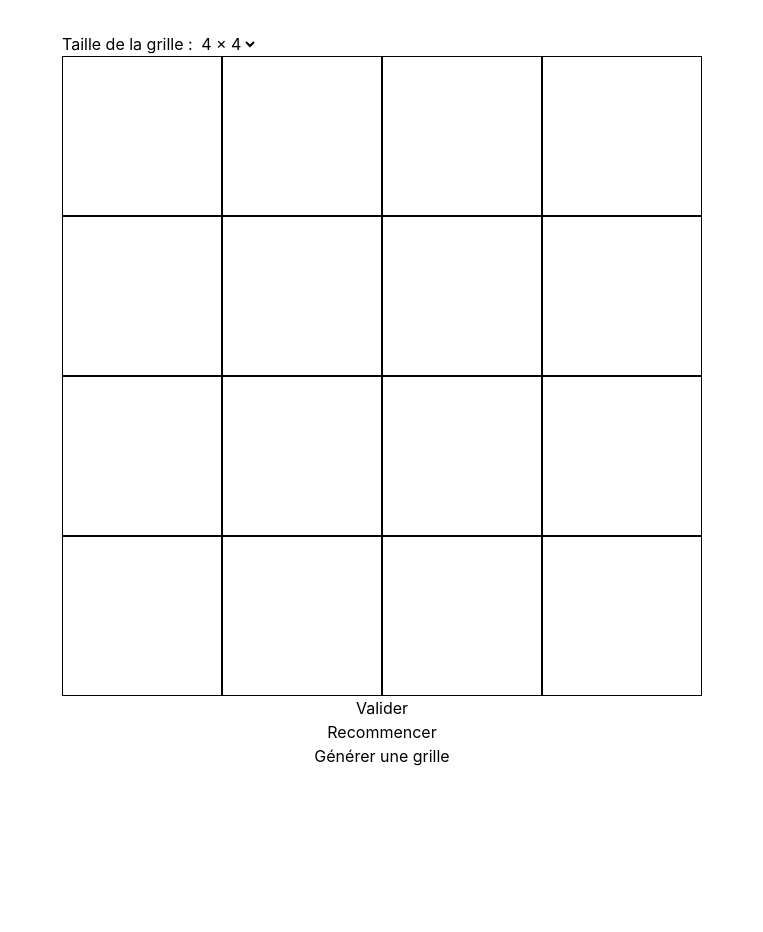
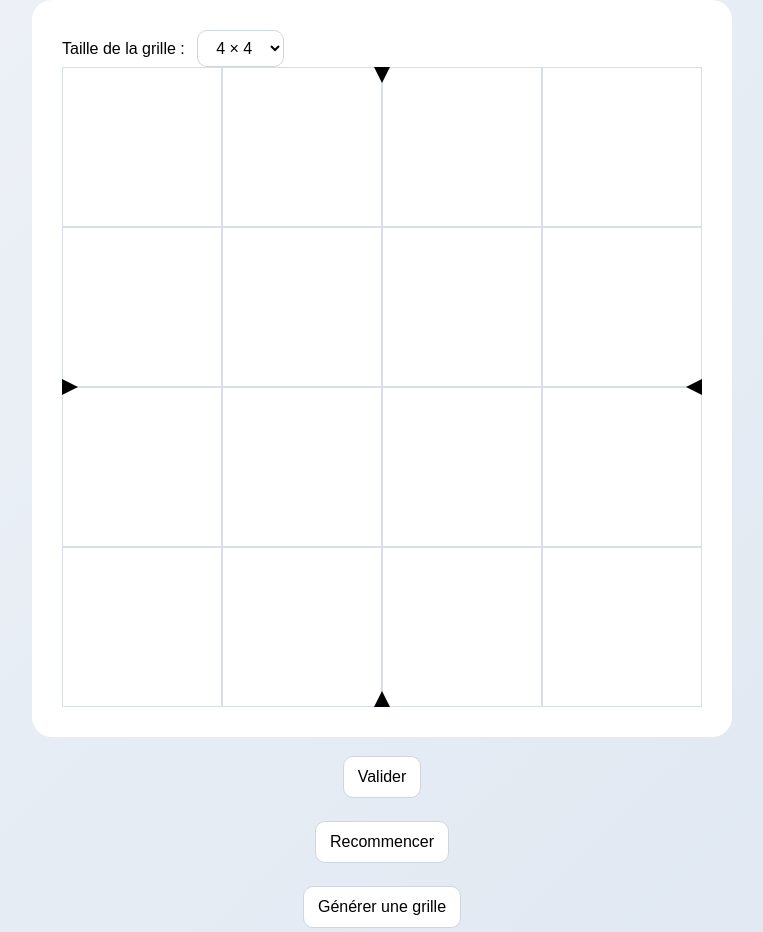
Before and after one commit to hugohausammann/TM_hugo, a Vue app in the folder TM_hugo/: page / in a window 1280 px wide. Shown: the whole page, without its empty margins (258-1021 px from the left). Before the commit the page ends 800 px from the top, so only its background shows below. Built offline with nearby package versions, Linux system fonts and the light colour scheme.

Commit message:
amélioration esthétique et ajout de son au clic

```diff
--- a/TM_hugo/src/components/Takuzu.vue
+++ b/TM_hugo/src/components/Takuzu.vue
@@ -33,6 +33,13 @@ function changerCellule(indexLigne: number, indexCellule: number) {
   if (cellulesFixes.value[indexLigne]?.[indexCellule]) {
     return
   }
+
+  jouerSonClic()
+
+  lignesEnErreur.value = []
+  colonnesEnErreur.value = []
+  messageValidation.value = ''
+
 
   const ligne = grille.value[indexLigne]
 
@@ -143,34 +150,43 @@ function chercherColonnesEnErreur() {
     }
   }
 }
+
+const sonClic = new Audio('/son/touch.mp3')
+
+function jouerSonClic() {
+  sonClic.currentTime = 0
+  sonClic.play()
+}
 </script>
 
 <template>
   <div class="page">
-    <div>
+    <div class="jeu">
       <label>
         Taille de la grille :
-
-        <select
-          v-model.number="taille"
-          @change="changerTaille"
-        >
+        <select v-model.number="taille" :disabled="jeuTermine"@change="changerTaille">
           <option :value="4">4 × 4</option>
           <option :value="6">6 × 6</option>
           <option :value="8">8 × 8</option>
         </select>
       </label>
-      <div
-        v-for="(ligne, indexLigne) in grille"
-        class="ligne"
-      >
+
+      <div class="grille"
+      :class="{ 'grille-victoire': jeuTermine }">
+        <div class="triangle triangle-haut"></div>
+        <div class="triangle triangle-bas"></div>
+        <div class="triangle triangle-gauche"></div>
+        <div class="triangle triangle-droite"></div>
+
+        <div v-for="(ligne, indexLigne) in grille" class="ligne">
           <div
             v-for="(cellule, indexCellule) in ligne"
             class="cellule"
             :class="{
-            erreur:
-              lignesEnErreur.includes(indexLigne) ||
-              colonnesEnErreur.includes(indexCellule)
+              erreur: lignesEnErreur.includes(indexLigne) || colonnesEnErreur.includes(indexCellule),
+              fixe: cellulesFixes[indexLigne]?.[indexCellule],
+              zero: cellule === 0,
+              un: cellule === 1
             }"
             @click="changerCellule(indexLigne, indexCellule)"
             :style="{
@@ -183,12 +199,13 @@ function chercherColonnesEnErreur() {
           </div>
         </div>
       </div>
-    <p v-if="messageValidation">{{ messageValidation }}</p>
+    </div>
 
-    <button :disabled="jeuTermine" @click="validerPartie">Valider</button>
+    <p v-if="messageValidation" class="message" :class="{ victoire: jeuTermine}">{{ messageValidation }}</p>
+
+    <button :disabled="jeuTermine || grilleInitiale.length === 0" @click="validerPartie">Valider</button>
     <button :disabled="grilleInitiale.length === 0" @click="recommencer">Recommencer</button>
-    <button @click="genererGrille">Générer une grille</button>
-
+    <button :disabled="jeuTermine" @click="genererGrille">Générer une grille</button>
   </div>
 </template>
 
@@ -199,6 +216,17 @@ function chercherColonnesEnErreur() {
   flex-direction: column;
   justify-content: center;
   align-items: center;
+  gap: 15px;
+
+  background: linear-gradient(135deg, #eef2f7, #dfe7f1);
+  font-family: Arial, sans-serif;
+}
+
+.jeu {
+  background: white;
+  padding: 30px;
+  border-radius: 20px;
+  box-shadow: 0 12px 35px rgba(0, 0, 0, 0, 12);
 }
 
 .ligne {
@@ -206,18 +234,192 @@ function chercherColonnesEnErreur() {
 }
 
 .cellule {
-  border: 1px solid black;
   display: flex;
   justify-content: center;
   align-items: center;
+  box-sizing: border-box;
+
+  border: 1px solid #d8dee8;
+  background: #ffffff;
+
+  font-weight: 500;
+  cursor: pointer;
+
+  transition:
+    background-color 0.15s,
+    transform 0.1s,
+    box-shadow 0.15s;
+}
+
+.cellule:hover {
+  background: #f4f7fb;
+}
+
+.cellule:active {
+  transform: scale(0.94);
+}
+
+.cellule.zero {
+  color: #2563eb;
+}
+
+.cellule.un {
+  color: #e05a47;
+}
+
+.cellule.fixe {
+  font-weight: 800;
+  background: #f1f3f6;
+  cursor: default;
 }
 
 .cellule.erreur {
-  background-color: red;
+  background-color: #ffd6d6;
 }
 
 button:disabled {
   opacity: 0.5;
   cursor: not-allowed;
 }
+
+.grille {
+  position: relative;
+  width: fit-content;
+}
+
+.message {
+  margin: 10px 0;
+  padding: 10px 16px;
+  border-radius: 10px;
+
+  background: #fff1f1;
+  color: #b42318;
+  font-weight: 600;
+  text-align: center;
+}
+
+.message.victoire {
+  background: #ecfdf3;
+  color: #067647;
+}
+
+.message.victoire {
+  background: #ecfdf3;
+  color: #067647;
+  animation: victoire 0.5s ease;
+}
+
+@keyframes victoire {
+  0% {
+    transform: scale(0.8);
+    opacity: 0;
+  }
+
+  60% {
+    transform: scale(1.08);
+  }
+
+  100% {
+    transform: scale(1);
+    opacity: 1;
+  }
+}
+
+.grille {
+  transition: transform 0.3s;
+}
+
+.grille-victoire {
+  transform: scale(1.02);
+}
+
+.triangle {
+  position: absolute;
+  background-color: black;
+  z-index: 10;
+}
+
+.triangle-haut {
+  width: 16px;
+  height: 16px;
+
+  top: 0;
+  left: 50%;
+
+  transform: translateX(-50%);
+  clip-path: polygon(0 0, 100% 0, 50% 100%);
+}
+
+.triangle-bas {
+  width: 16px;
+  height: 16px;
+
+  bottom: 0;
+  left: 50%;
+
+  transform: translateX(-50%);
+  clip-path: polygon(0 100%, 100% 100%, 50% 0);
+}
+
+.triangle-gauche {
+  width: 16px;
+  height: 16px;
+
+  left: 0;
+  top: 50%;
+
+  transform: translateY(-50%);
+  clip-path: polygon(0 0, 0 100%, 100% 50%);
+}
+
+.triangle-droite {
+  width: 16px;
+  height: 16px;
+
+  right: 0;
+  top: 50%;
+
+  transform: translateY(-50%);
+  clip-path: polygon(100% 0, 100% 100%, 0 50%);
+}
+
+select,
+button {
+  font-size: 1rem;
+  border-radius: 10px;
+  border: 1px solid #cfd6df;
+  padding: 8px 14px;
+}
+
+select {
+  background: white;
+  margin-left: 8px;
+}
+
+button {
+  background: #ffffff;
+  cursor: pointer;
+  transition:
+    transform 0.1s,
+    box-shadow 0.15s,
+    background-color 0.15s;
+}
+
+button:hover:not(:disabled) {
+  background: #f4f7fb;
+  box-shadow: 0 4px 10px rgba(0, 0, 0, 0.08);
+}
+
+button:active:not(:disabled) {
+  transform: scale(0.96);
+}
+
+button:disabled {
+  opacity: 0.4;
+  cursor: not-allowed;
+}
+
+button {
+  margin: 4px;
+}
 </style>
```
Lines whose indentation alone changed are shown as unchanged.
